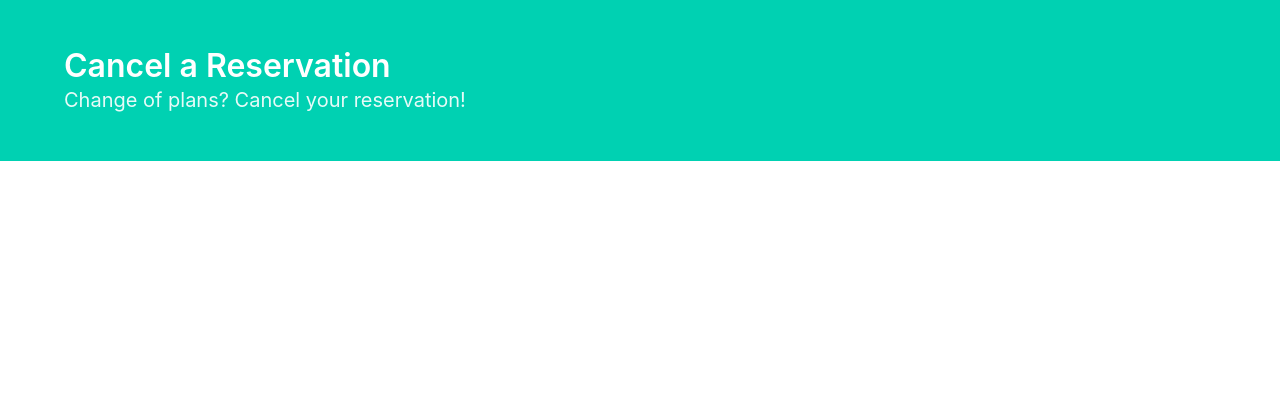
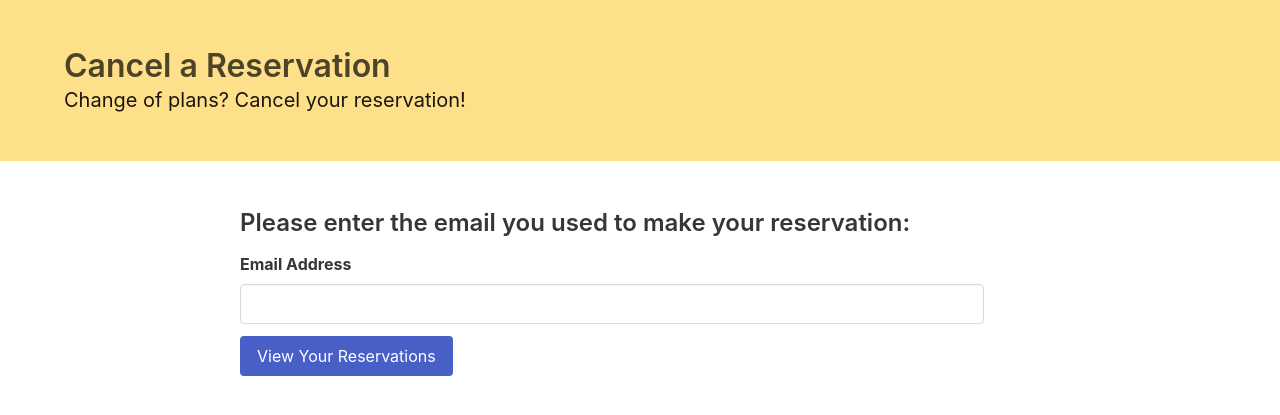
Before and after one commit to jchen2186/railroadSystem, a Flask app: page /reservations/cancel in a window 1280 px wide. Shown: the part 52-467 px from the top of the page. Run offline with Flask 2, Linux system fonts and the light colour scheme; some libraries are stand-ins or nearby versions.

Commit message:
added cancel reservation form and template for displaying reservations for a given email

```diff
--- a/app.py
+++ b/app.py
@@ -1,5 +1,5 @@
 from flask import Flask, render_template, session, redirect, url_for, flash, request
-from forms import GetTrainsForm, ReservationForm
+from forms import GetTrainsForm, ReservationForm, GetReservationsForm, CancelReservationForm
 import os
 
 app = Flask(__name__)
@@ -29,7 +29,7 @@ def index():
     num_military = request.args.get('num_military', default=0, type=int)
     num_pets = request.args.get('num_pets', default=0, type=int)
 
-    print(date_year, date_month, date_day, station_start, station_end, num_adult, num_child, num_senior, num_military, num_pets)
+    # print(date_year, date_month, date_day, station_start, station_end, num_adult, num_child, num_senior, num_military, num_pets)
 
     # if there are no trains available after filtering the database
     # do this:
@@ -54,21 +54,50 @@ def make_reservation(train_id=None):
             # add this reservation to the database and update accordingly
             # sqlalchemy stuff goes here
 
-            return redirect(url_for('successful_reservation'))
+            message = 'The reservation has been made successfully!'
+            return render_template('success.html', message=message)
         else:
             return render_template('makereservation.html', form=form)
 
 @app.route('/reservations/success')
-def successful_reservation():
-    return render_template('success.html')
+def success(message):
+    return render_template('success.html', message=message)
 
 @app.route('/reservations/rebook')
 def rebook_reservation():
     return render_template('rebookreservation.html')
 
-@app.route('/reservations/cancel')
-def cancel_reservation():
-    return render_template('cancelreservation.html')
+@app.route('/reservations/cancel', methods=['GET', 'POST'])
+def cancel_reservation(email=None, reservations=None, reservation_id=None):
+    form = GetReservationsForm()
+    form2 = CancelReservationForm()
+
+    if request.method == 'GET':
+        return render_template('getreservations.html', form=form)
+    elif request.method == 'POST':
+        reservation_id = request.args.get('reservation_id', default=None, type=int)
+
+        if reservation_id is not None:
+            # query the database for the reservation given by
+            # this reservation id
+            # cancel the reservation
+
+            message = 'The reservation has been cancelled. We will refund you shortly.'
+            return render_template('success.html', message=message)
+
+        elif form.validate():
+            # query the database for any reservations for this person
+
+            # replace reservations with something useful
+            # i just used this for testing
+            reservations = [1, 2, 4]
+
+            return render_template('cancelreservation.html',
+                                   form2=form2,
+                                   email=form.email.data,
+                                   reservations=reservations)
+        else:
+            return render_template('getreservations.html', form=form)
 
 # Run Flask web server
 if __name__ == '__main__':
--- a/forms.py
+++ b/forms.py
@@ -53,3 +53,12 @@ class ReservationForm(FlaskForm):
     credit_card = StringField(label='Credit Card Number', id='credit_card',
                               validators=[DataRequired('Please enter your credit card information.')])
     submit = SubmitField('Make Reservation')
+
+class GetReservationsForm(FlaskForm):
+    email = StringField(label='Email Address', id='email',
+                        validators=[DataRequired('Please enter an email address.'),
+                                    Email(message='Please enter a valid email address.')])
+    submit = SubmitField('View Your Reservations')
+
+class CancelReservationForm(FlaskForm):
+    submit = SubmitField('Cancel')
--- a/templates/cancelreservation.html
+++ b/templates/cancelreservation.html
@@ -2,7 +2,7 @@
 
 {% block content %}
 
-<section class="hero is-primary">
+<section class="hero is-warning">
   <div class="hero-body">
     <div class="container">
       <h1 class="title">Cancel a Reservation</h1>
@@ -12,7 +12,51 @@
 </section>
 
 <section class="section">
+  <div class="container content columns">
+    <div class="column is-two-thirds is-offset-2">
 
+      <!-- list out all of the reservations for this user -->
+      {% if reservations|length > 0 %}
+        <!-- use a for loop to list out all of the tickets and related info -->
+        <table class="table is-hoverable" align="center" width="75%">
+          <thead>
+            <tr>
+              <th></th>
+              <th>Reservation ID</th>
+              <th>Train ID</th>
+              <th>Start Station</th>
+              <th>End Station</th>
+              <th>Arrival time at the start station</th>
+              <th>Price</th>
+            </tr>
+          </thead>
+
+          {% for reservation in reservations %}
+            <tr>
+              <td>
+                <!-- a form just for the button -->
+                <!-- replace the reservation_id with something useful -->
+                <!-- really ugly way of doing this, but i can't think of anything else that can work at the moment -->
+                <form action="{{ url_for('cancel_reservation', reservation_id=1) }}" method="POST">
+                  {{ form2.submit(class="button is-danger") }}
+                </form>
+              </td>
+              <td>reservation id here</td>
+              <td>train id here</td>
+              <td>start station here</td>
+              <td>end station here</td>
+              <td>arrival time here</td>
+              <td>price here</td>
+            </tr>
+          {% endfor %}
+        </table>
+      {% else %}
+        <h2 class="has-text-danger">Whoops! It looks like you haven't made any reservations yet.</h2>
+      {% endif %}
+
+    </div>
+
+  </div>
 </section>
 
 {% endblock %}
--- /dev/null
+++ b/templates/getreservations.html
@@ -0,0 +1,44 @@
+{% extends "base.html" %}
+
+{% block content %}
+
+<section class="hero is-warning">
+  <div class="hero-body">
+    <div class="container">
+      <h1 class="title">Cancel a Reservation</h1>
+      <h2 class="subtitle">Change of plans? Cancel your reservation!</h2>
+    </div>
+  </div>
+</section>
+
+<section class="section">
+  <div class="container content columns">
+    <div class="column is-two-thirds is-offset-2">
+
+      <h3>Please enter the email you used to make your reservation:</h3>
+      <form action="{{ url_for('cancel_reservation') }}" method="POST">
+        {{ form.hidden_tag() }}
+
+        <div class="field">
+          <div class="control">
+            <label class="label">{{ form.email.label }}</label>
+            {{ form.email(class="input") }}
+
+            {% if form.email.errors %}
+              {% for error in form.email.errors %}
+                <p class="has-text-danger">{{ error }}</p>
+              {% endfor %}
+            {% endif %}
+          </div>
+        </div>
+
+        <div class="control">
+          {{ form.submit(class="button is-link") }}
+        </div>
+      </form>
+
+    </div>
+  </div>
+</section>
+
+{% endblock %}
```
Also changed, not shown: templates/makereservation.html (+10 -4 lines), templates/success.html (+7 -0 lines).
